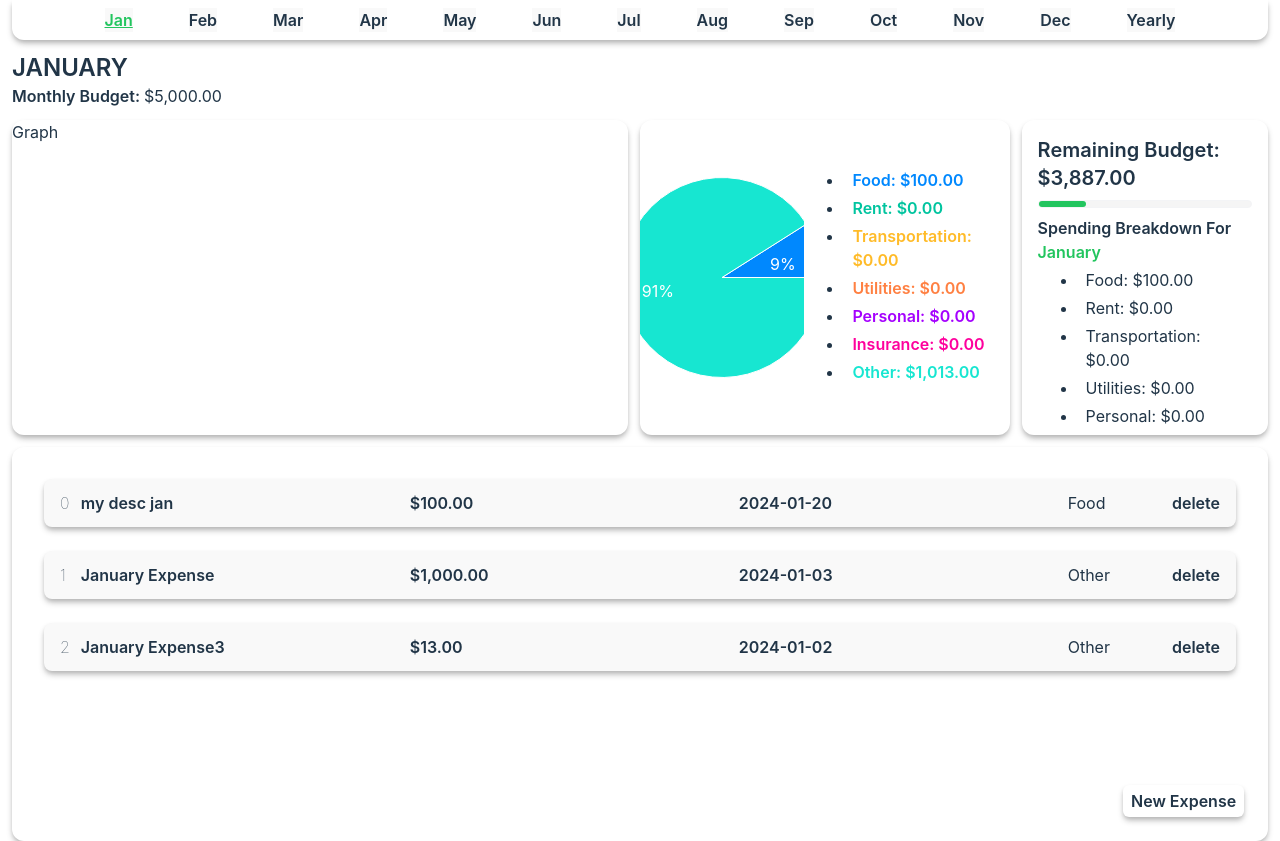
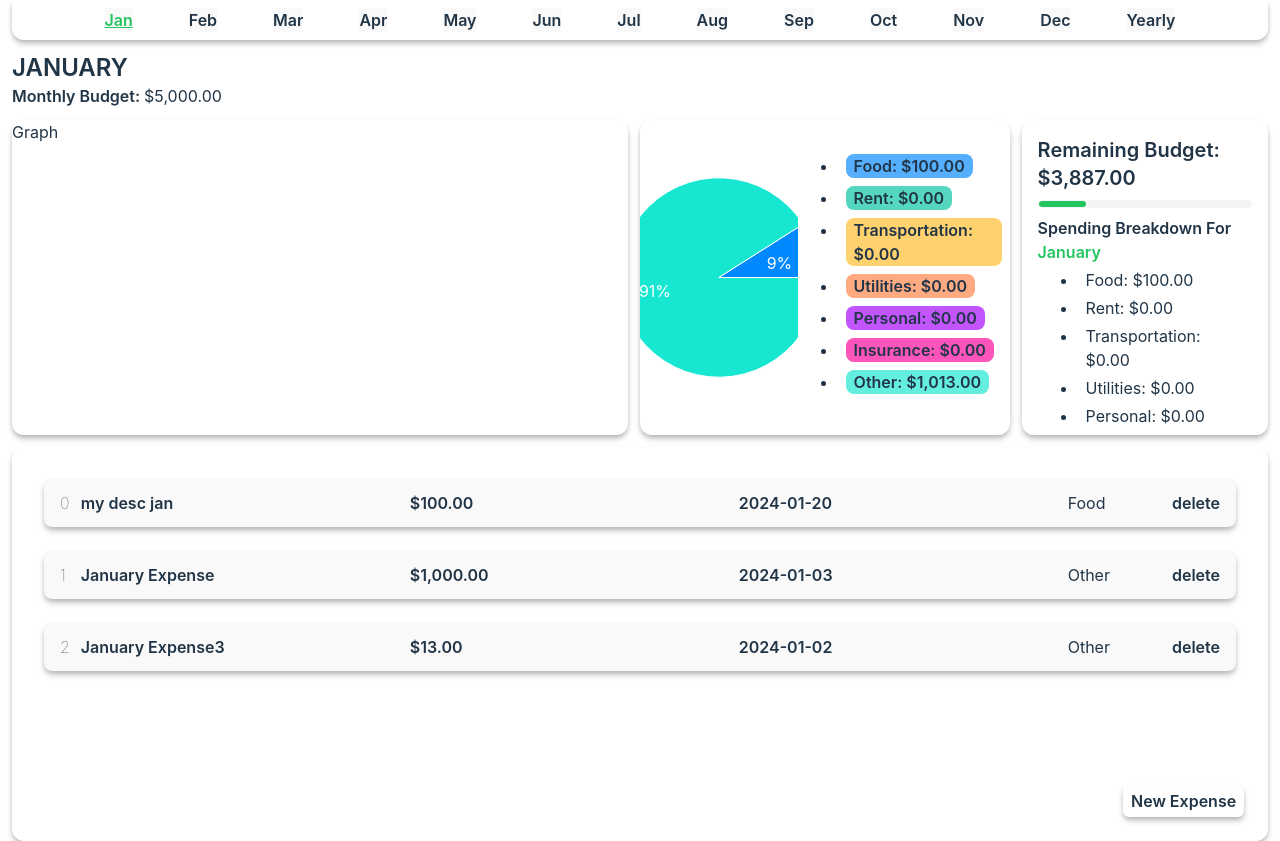
Before and after one commit to vChrisL/Finance-Tracker, a React (Vite) app: page / in a window 1280 px wide. Built offline with nearby package versions, Linux system fonts and the light colour scheme.

Commit message:
minor adjustments to pie chart

```diff
--- a/src/components/PieChartDisplay-component.tsx
+++ b/src/components/PieChartDisplay-component.tsx
@@ -3,6 +3,7 @@ import { expenseCategories } from "../data/expenseData";
 import { useExpensesList, useMonthStore } from "../data/expenseData";
 import { useMonthlyBudgetStore } from "../stores/monthlyBalance-store";
 import { NameType, ValueType } from "recharts/types/component/DefaultTooltipContent";
+import { CSSProperties } from "react";
 
 
 export function PieChartDisplay() {
@@ -123,23 +124,24 @@ export function PieChartDisplay() {
 
             return null;
         };
+
         // Populate categories breakdown with respective colors
         const PopulateCateogies = (category: string) => {
             switch(category){
                 case 'Food':
-                    return <p className="font-semibold" style={{color: `${PIE_COLORS.Food}`}}>{category}: {numberFormat.format(getCategoryTotalSpending(category))}</p>;
+                    return <p className="font-semibold px-2 rounded-lg" style={{backgroundColor: `${PIE_COLORS.Food}aa`}}>{category}: {numberFormat.format(getCategoryTotalSpending(category))}</p>;
                 case 'Rent':
-                    return <p className="font-semibold" style={{color: `${PIE_COLORS.Rent}`}}>{category}: {numberFormat.format(getCategoryTotalSpending(category))}</p>;
+                    return <p className="font-semibold px-2 rounded-lg" style={{backgroundColor: `${PIE_COLORS.Rent}aa`}}>{category}: {numberFormat.format(getCategoryTotalSpending(category))}</p>;
                 case 'Transportation':
-                    return <p className="font-semibold" style={{color: `${PIE_COLORS.Transportation}`}}>{category}: {numberFormat.format(getCategoryTotalSpending(category))}</p>;
+                    return <p className="font-semibold px-2 rounded-lg" style={{backgroundColor: `${PIE_COLORS.Transportation}aa`}}>{category}: {numberFormat.format(getCategoryTotalSpending(category))}</p>;
                 case 'Utilities':
-                    return <p className="font-semibold" style={{color: `${PIE_COLORS.Utilities}`}}>{category}: {numberFormat.format(getCategoryTotalSpending(category))}</p>;
+                    return <p className="font-semibold px-2 rounded-lg" style={{backgroundColor: `${PIE_COLORS.Utilities}aa`}}>{category}: {numberFormat.format(getCategoryTotalSpending(category))}</p>;
                 case 'Personal':
-                    return <p className="font-semibold" style={{color: `${PIE_COLORS.Personal}`}}>{category}: {numberFormat.format(getCategoryTotalSpending(category))}</p>;
+                    return <p className="font-semibold px-2 rounded-lg" style={{backgroundColor: `${PIE_COLORS.Personal}aa`}}>{category}: {numberFormat.format(getCategoryTotalSpending(category))}</p>;
                 case 'Insurance':
-                    return <p className="font-semibold" style={{color: `${PIE_COLORS.Insurance}`}}>{category}: {numberFormat.format(getCategoryTotalSpending(category))}</p>;
+                    return <p className="font-semibold px-2 rounded-lg" style={{backgroundColor: `${PIE_COLORS.Insurance}aa`}}>{category}: {numberFormat.format(getCategoryTotalSpending(category))}</p>;
                 case 'Other':
-                    return <p className="font-semibold" style={{color: `${PIE_COLORS.Other}`}}>{category}: {numberFormat.format(getCategoryTotalSpending(category))}</p>;
+                    return <p className="font-semibold px-2 rounded-lg" style={{backgroundColor: `${PIE_COLORS.Other}aa`}}>{category}: {numberFormat.format(getCategoryTotalSpending(category))}</p>;
             }
         }
 
@@ -172,7 +174,7 @@ export function PieChartDisplay() {
                     <div>
                         <ul>
                             {expenseCategories.map((category) =>
-                                <li className="list-disc mb-1 px-2 w-fit">{PopulateCateogies(category)}</li>
+                                <li className="list-disc mb-2 px-2 w-fit">{PopulateCateogies(category)}</li>
                             )}
                         </ul>
                     </div>
```
